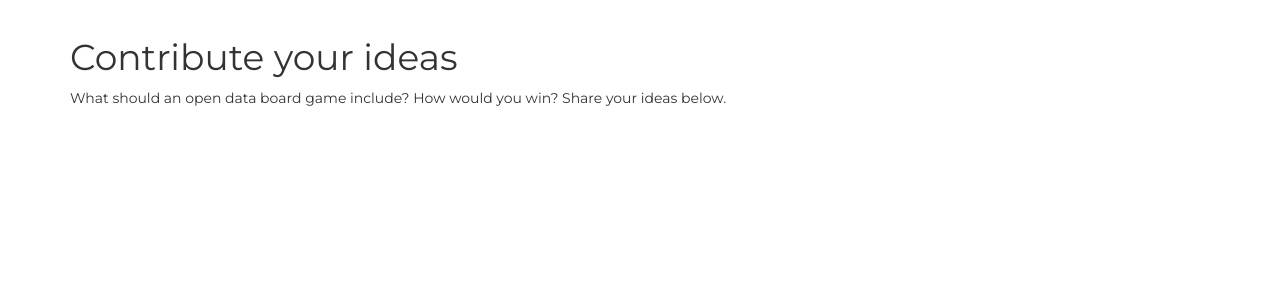
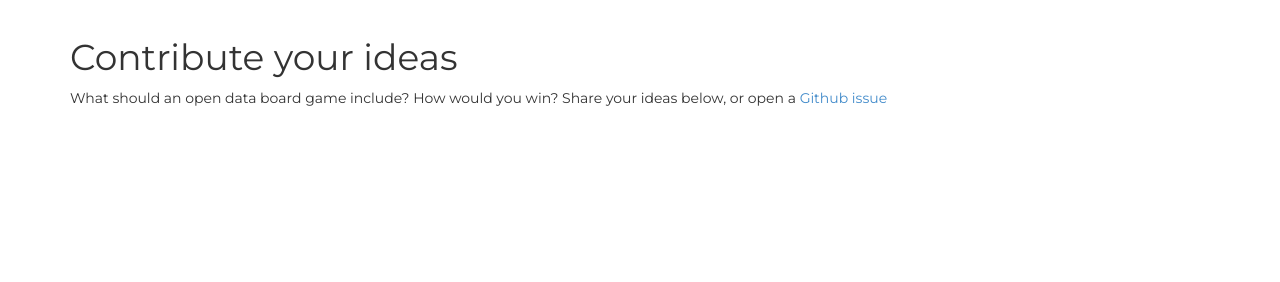
Before and after one commit to opendataboardgame/opendataboardgame.github.io, a Jekyll site: the page built from contribute.md, in a window 1280 px wide. Shown: the part 297-579 px from the top of the page. Built offline with Jekyll 4.4.1, drawn with Linux system fonts in a browser that asks for light colours; nearby versions of some CDN libraries; some web fonts are replaced; comment, search, counter and statistics services are not loaded.

Commit message:
Link to GH issues

```diff
--- a/contribute.md
+++ b/contribute.md
@@ -4,6 +4,6 @@ title: Contribute
 
 #Contribute your ideas
 
-What should an open data board game include? How would you win? Share your ideas below.
+What should an open data board game include? How would you win? Share your ideas below, or open a [Github issue](https://github.com/opendataboardgame/opendataboardgame.github.io/issues)
 
 {% include disqus.html %}
```
